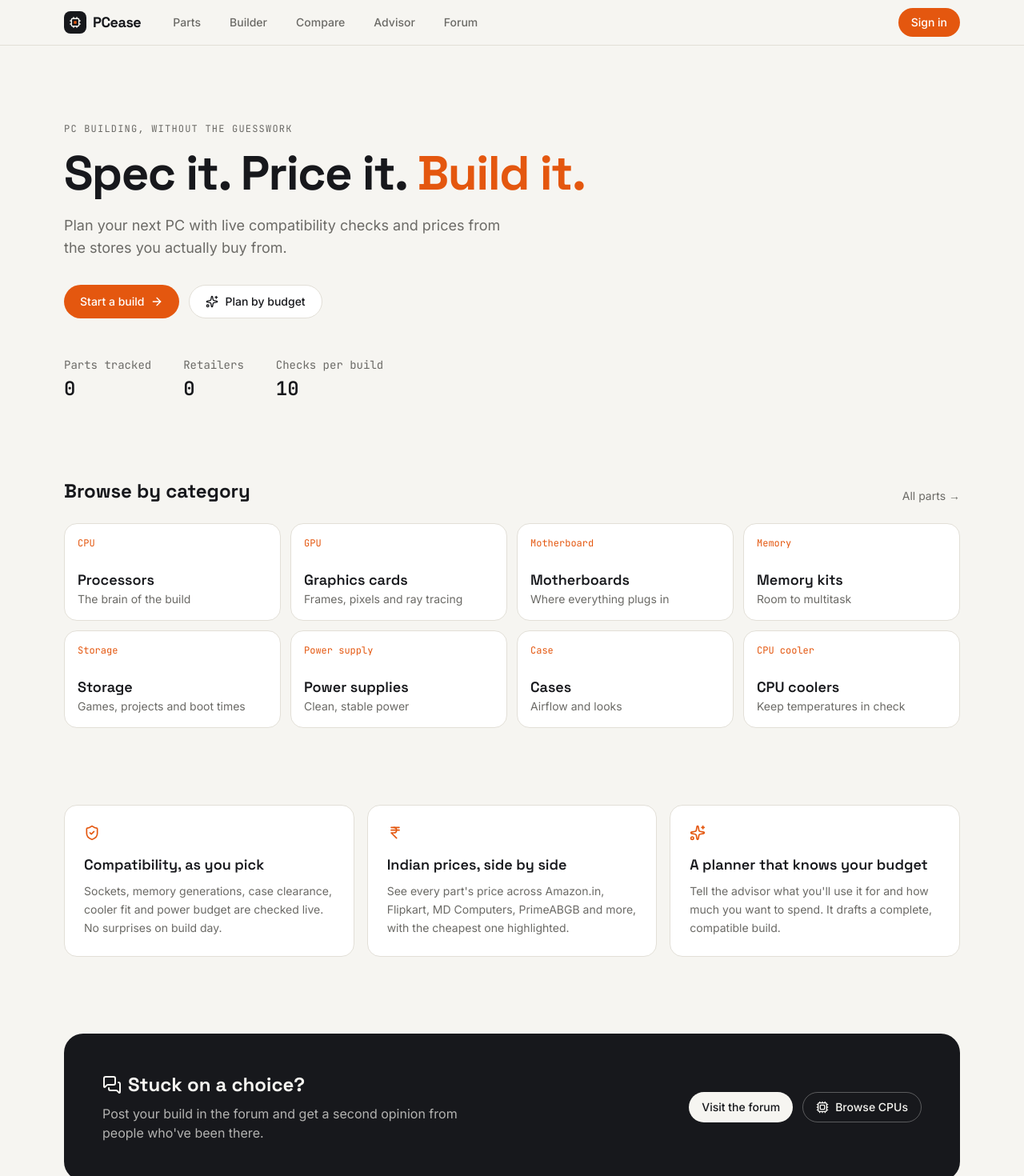
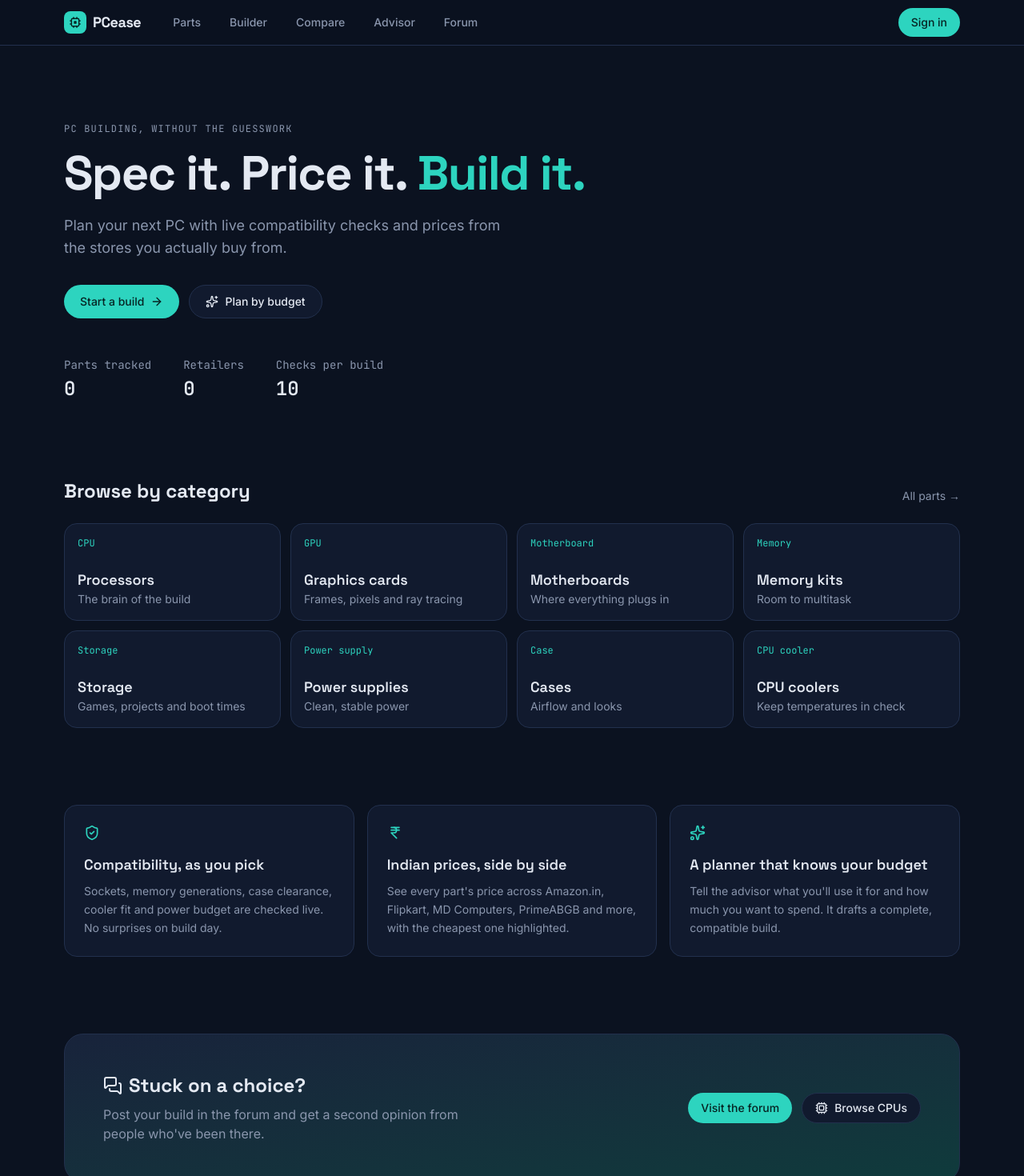
Before and after one commit to adithya-jithesh/PCease, a Next.js app: page / in a window 1280 px wide. Shown: the top 1470 px of the page at 80% size. Built offline with nearby package versions, Linux system fonts and the light colour scheme; no server answers; the database is empty.

Commit message:
style: switch to navy and teal theme

```diff
--- a/src/app/advisor/chat.tsx
+++ b/src/app/advisor/chat.tsx
@@ -95,7 +95,7 @@ export function Chat({ enabled }: { enabled: boolean }) {
           <div key={i} className={m.role === "user" ? "flex justify-end" : ""}>
             <div
               className={`max-w-[85%] rounded-2xl px-4 py-2.5 text-sm leading-relaxed whitespace-pre-wrap ${
-                m.role === "user" ? "bg-ink text-bg" : "bg-surface-2"
+                m.role === "user" ? "bg-accent-soft text-ink" : "bg-surface-2"
               }`}
             >
               {m.text || <Loader2 className="size-4 animate-spin text-muted" />}
--- a/src/app/forum/[id]/thread-controls.tsx
+++ b/src/app/forum/[id]/thread-controls.tsx
@@ -22,7 +22,7 @@ export function VoteButtons({ threadId, score, myVote }: { threadId: number; sco
       </button>
       <span>{optimistic.score}</span>
       <button onClick={() => cast(-1)} aria-label="Downvote" aria-pressed={optimistic.myVote === -1}>
-        <ArrowBigDown className={`size-6 ${optimistic.myVote === -1 ? "fill-ink text-ink" : "text-muted hover:text-ink"}`} />
+        <ArrowBigDown className={`size-6 ${optimistic.myVote === -1 ? "fill-err text-err" : "text-muted hover:text-ink"}`} />
       </button>
     </div>
   );
--- a/src/app/forum/page.tsx
+++ b/src/app/forum/page.tsx
@@ -48,11 +48,11 @@ export default async function ForumPage({ searchParams }: PageProps<"/forum">) {
 
       <div className="mt-6 flex flex-wrap items-center justify-between gap-3">
         <div className="-mx-4 flex gap-1.5 overflow-x-auto px-4">
-          <Link href={href({ topic: undefined })} className={`btn shrink-0 ${!topic ? "bg-ink text-bg" : "btn-outline"}`}>
+          <Link href={href({ topic: undefined })} className={`btn shrink-0 ${!topic ? "bg-accent-soft text-accent" : "btn-outline"}`}>
             All
           </Link>
           {FORUM_TOPICS.map((t) => (
-            <Link key={t} href={href({ topic: t })} className={`btn shrink-0 ${topic === t ? "bg-ink text-bg" : "btn-outline"}`}>
+            <Link key={t} href={href({ topic: t })} className={`btn shrink-0 ${topic === t ? "bg-accent-soft text-accent" : "btn-outline"}`}>
               {TOPIC_LABELS[t]}
             </Link>
           ))}
--- a/src/app/globals.css
+++ b/src/app/globals.css
@@ -1,41 +1,22 @@
 @import "tailwindcss";
 
 :root {
-  --bg: #f6f5f1;
-  --surface: #ffffff;
-  --surface-2: #eeece6;
-  --ink: #17181c;
-  --muted: #6b6a66;
-  --line: #e2dfd7;
-  --accent: #e4570f;
-  --accent-soft: #fdebe0;
-  --accent-ink: #ffffff;
-  --ok: #1f8a4c;
-  --ok-soft: #e3f4ea;
-  --warn: #b7791f;
-  --warn-soft: #fbf1dc;
-  --err: #c53030;
-  --err-soft: #fbe5e5;
-}
-
-@media (prefers-color-scheme: dark) {
-  :root {
-    --bg: #111214;
-    --surface: #18191c;
-    --surface-2: #212226;
-    --ink: #ecebe7;
-    --muted: #9a9993;
-    --line: #2b2c30;
-    --accent: #ff7a33;
-    --accent-soft: #3a2316;
-    --accent-ink: #111214;
-    --ok: #4cc27f;
-    --ok-soft: #16301f;
-    --warn: #e2b04a;
-    --warn-soft: #33290f;
-    --err: #f06b6b;
-    --err-soft: #3a1919;
-  }
+  color-scheme: dark;
+  --bg: #0b1220;
+  --surface: #111a2e;
+  --surface-2: #18233b;
+  --ink: #e4e9f2;
+  --muted: #8a96ad;
+  --line: #22304d;
+  --accent: #2dd4bf;
+  --accent-soft: #0f3b3c;
+  --accent-ink: #062423;
+  --ok: #4ade80;
+  --ok-soft: #12321f;
+  --warn: #facc15;
+  --warn-soft: #3a3210;
+  --err: #f87171;
+  --err-soft: #3b1a1f;
 }
 
 @theme inline {
--- a/src/app/page.tsx
+++ b/src/app/page.tsx
@@ -93,21 +93,21 @@ export default async function HomePage() {
       </section>
 
       <section className="mx-auto max-w-6xl px-4 py-12">
-        <div className="flex flex-col items-start gap-6 rounded-3xl bg-ink p-8 text-bg sm:flex-row sm:items-center sm:justify-between sm:p-12">
+        <div className="flex flex-col items-start gap-6 rounded-3xl border border-line bg-gradient-to-br from-surface-2 to-accent-soft p-8 sm:flex-row sm:items-center sm:justify-between sm:p-12">
           <div>
             <h2 className="flex items-center gap-2 font-display text-2xl font-bold">
               <MessagesSquare className="size-6" /> Stuck on a choice?
             </h2>
-            <p className="mt-2 max-w-md opacity-70">
+            <p className="mt-2 max-w-md text-muted">
               Post your build in the forum and get a second opinion from people who&apos;ve been
               there.
             </p>
           </div>
           <div className="flex gap-3">
-            <Link href="/forum" className="btn bg-bg text-ink hover:opacity-90">
+            <Link href="/forum" className="btn-primary">
               Visit the forum
             </Link>
-            <Link href="/parts?category=cpu" className="btn border border-bg/30 hover:border-bg">
+            <Link href="/parts?category=cpu" className="btn-outline">
               <Cpu className="size-4" /> Browse CPUs
             </Link>
           </div>
--- a/src/app/parts/filters.tsx
+++ b/src/app/parts/filters.tsx
@@ -37,7 +37,7 @@ export function Filters({ brands }: { brands: string[] }) {
       <div className="-mx-4 flex gap-1.5 overflow-x-auto px-4 pb-1">
         <button
           onClick={() => update({ category: null, brand: null })}
-          className={`btn shrink-0 ${!category ? "bg-ink text-bg" : "btn-outline"}`}
+          className={`btn shrink-0 ${!category ? "bg-accent-soft text-accent" : "btn-outline"}`}
         >
           All
         </button>
@@ -45,7 +45,7 @@ export function Filters({ brands }: { brands: string[] }) {
           <button
             key={c}
             onClick={() => update({ category: c, brand: null })}
-            className={`btn shrink-0 ${category === c ? "bg-ink text-bg" : "btn-outline"}`}
+            className={`btn shrink-0 ${category === c ? "bg-accent-soft text-accent" : "btn-outline"}`}
           >
             {CATEGORY_META[c].plural}
           </button>
--- a/src/components/compare-tray.tsx
+++ b/src/components/compare-tray.tsx
@@ -12,7 +12,7 @@ export function CompareTray() {
 
   return (
     <div className="fixed inset-x-0 bottom-4 z-40 flex justify-center px-4">
-      <div className="flex items-center gap-3 rounded-full bg-ink py-2 pr-2 pl-5 text-sm text-bg shadow-xl">
+      <div className="flex items-center gap-3 rounded-full border border-line bg-surface-2 py-2 pr-2 pl-5 text-sm text-ink shadow-xl shadow-black/40">
         <GitCompareArrows className="size-4" />
         <span>
           {ids.length} of {MAX_COMPARE} selected
--- a/src/components/logo.tsx
+++ b/src/components/logo.tsx
@@ -3,11 +3,11 @@ import Link from "next/link";
 export function Logo() {
   return (
     <Link href="/" className="flex items-center gap-2 font-display text-lg font-bold tracking-tight">
-      <span className="grid size-7 place-items-center rounded-lg bg-ink text-bg">
+      <span className="grid size-7 place-items-center rounded-lg bg-accent text-accent-ink">
         <svg viewBox="0 0 24 24" className="size-4" fill="none" stroke="currentColor" strokeWidth="2.2">
           <rect x="5" y="5" width="14" height="14" rx="2" />
           <path d="M9 2v3M15 2v3M9 19v3M15 19v3M2 9h3M2 15h3M19 9h3M19 15h3" />
-          <rect x="9.5" y="9.5" width="5" height="5" rx="1" fill="var(--accent)" stroke="none" />
+          <rect x="9.5" y="9.5" width="5" height="5" rx="1" fill="var(--accent-ink)" stroke="none" />
         </svg>
       </span>
       PCease
```
Also changed, not shown: 1 other file (tests, documents, lock files or other folders).
